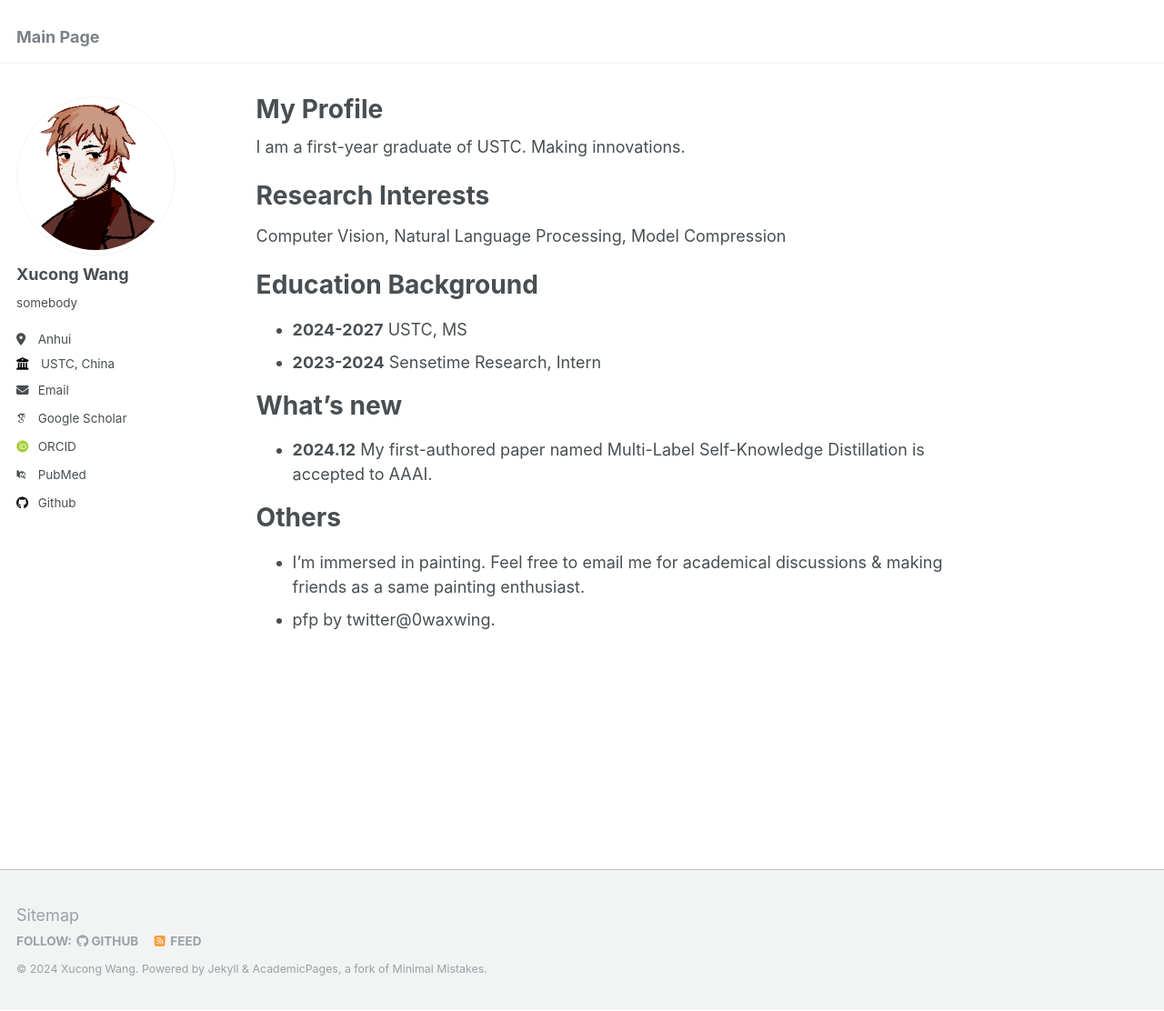
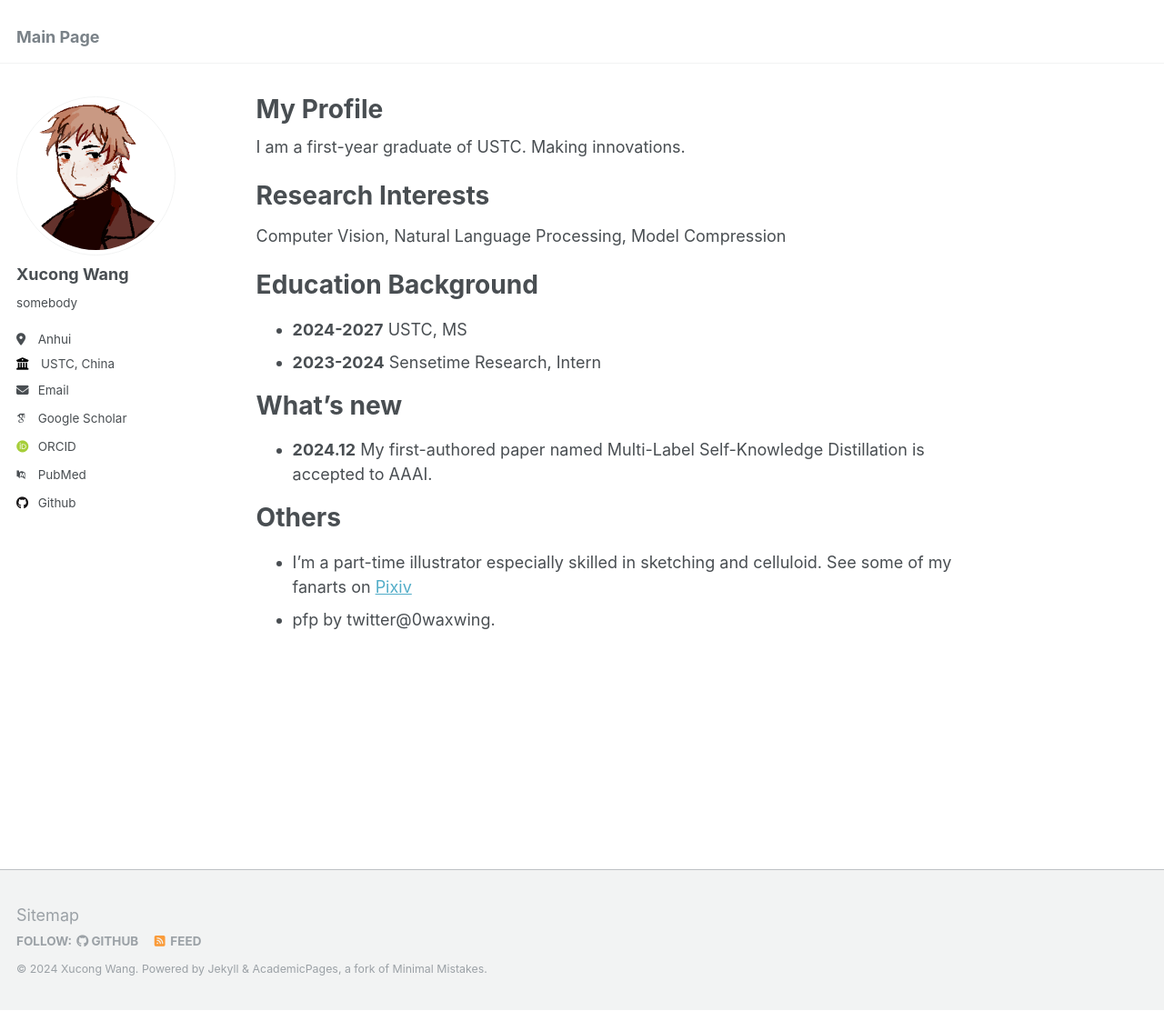
Before and after one commit to asaxuc/asaxuc.github.io, a Jekyll site: the page built from _pages/about.md, in a window 1280 px wide and 1112 px high. Shown: the whole window at 91% size. Built offline with Jekyll 4.4.1, drawn with Linux system fonts in a browser that asks for light colours; some web fonts are replaced.

Commit message:
Update about.md
Signed-off-by: xc <asahi_0104@mail.ustc.edu.cn>

```diff
--- a/_pages/about.md
+++ b/_pages/about.md
@@ -24,5 +24,5 @@ What's new
 
 Others
 ======
-- I'm immersed in painting. Feel free to email me for academical discussions & making friends as a same painting enthusiast.
+- I'm a part-time illustrator especially skilled in sketching and celluloid. See some of my fanarts on [Pixiv](https://www.pixiv.net/users/83623536)
 - pfp by twitter@0waxwing.
```
